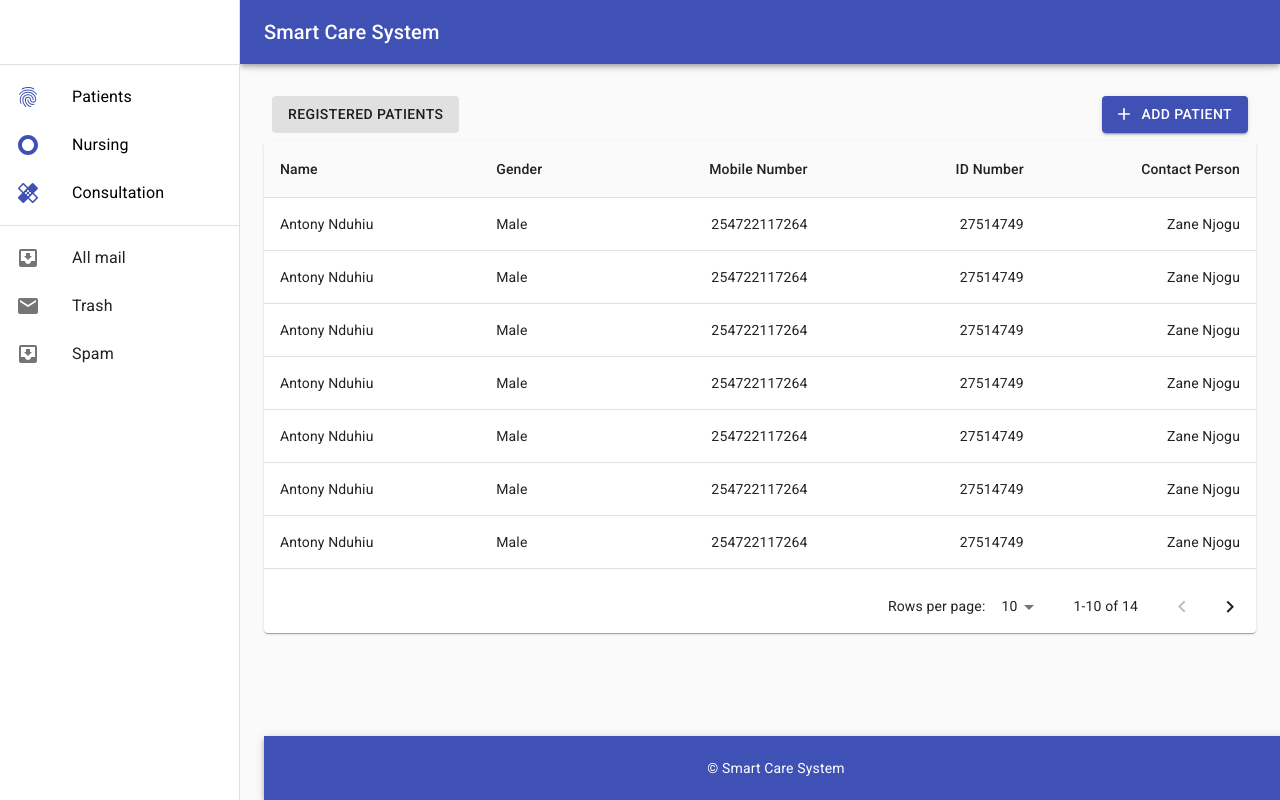
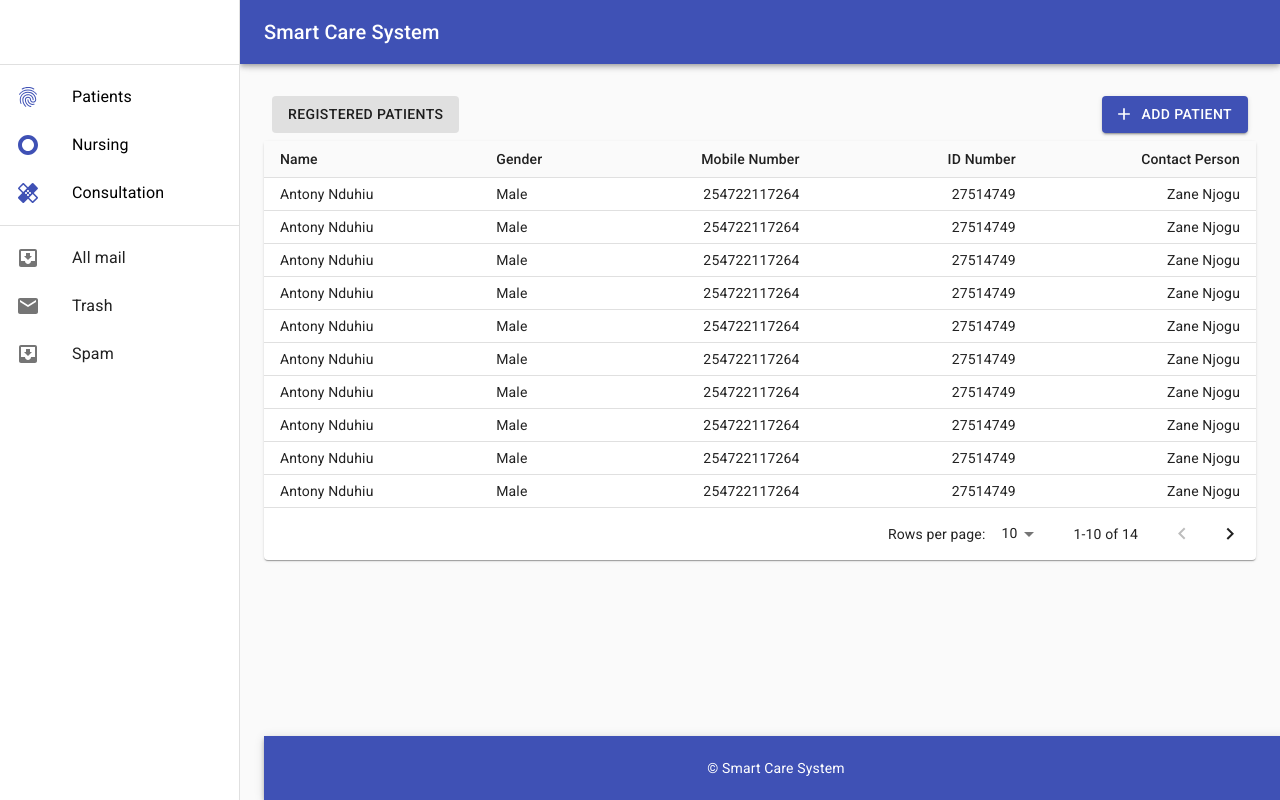
Before and after one commit to Nduhiu17/hsm-graphql-client, a React (Create React App) app: page / in a window 1280 px wide. Built offline with nearby package versions, Linux system fonts and the light colour scheme.

Commit message:
update css

```diff
--- a/src/components/Patients/index.js
+++ b/src/components/Patients/index.js
@@ -1,6 +1,6 @@
 import React from 'react'
 import { withStyles } from '@material-ui/core/styles';
-import {Button, Grid, Typography} from "@material-ui/core";
+import {Button, Grid, Toolbar, Typography} from "@material-ui/core";
 import AddIcon from '@material-ui/icons/Add';
 
 
@@ -23,8 +23,10 @@ export default withStyles(styles)(
   >
     <Button
       variant="contained"
+      color="info"
       className={classes.button}
       disableElevation
+      component="div"
     >
       Registered Patients
     </Button>
@@ -37,6 +39,7 @@ export default withStyles(styles)(
       Add Patient
     </Button>
   </Grid>
+  {/*<Toolbar></Toolbar>*/}
  <AppTable/>
 </Layout>
 )
--- a/src/shared/AppTable.js
+++ b/src/shared/AppTable.js
@@ -55,14 +55,15 @@ const rows = [
 
 ];
 
-const useStyles = makeStyles({
+const useStyles = makeStyles((theme) => ({
   root: {
     width: '100%',
   },
   container: {
     maxHeight: 440,
   },
-});
+  toolbar: theme.mixins.toolbar,
+}))
 
 export default function AppTable() {
   const classes = useStyles();
@@ -81,7 +82,7 @@ export default function AppTable() {
   return (
     <Paper className={classes.root}>
       <TableContainer className={classes.container}>
-        <Table stickyHeader aria-label="sticky table" >
+        <Table stickyHeader aria-label="sticky table" size="small">
           <TableHead>
             <TableRow>
               {columns.map((column) => (
```
